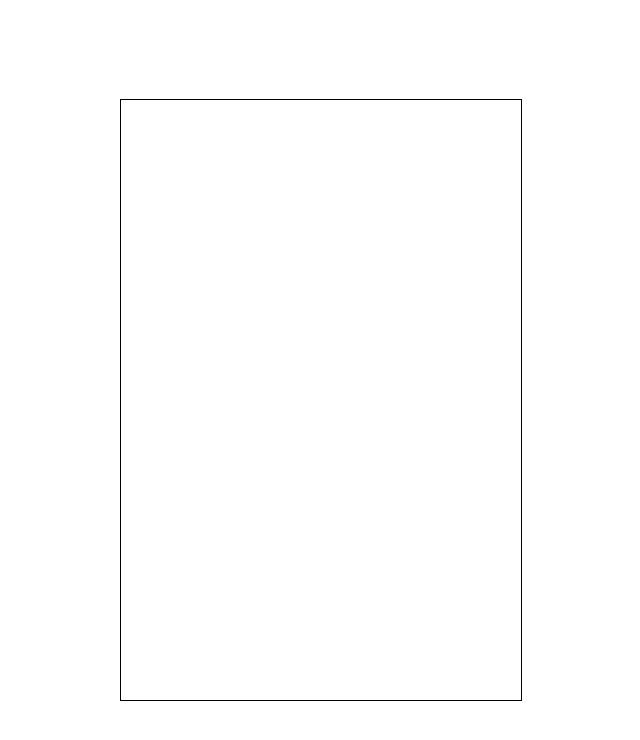
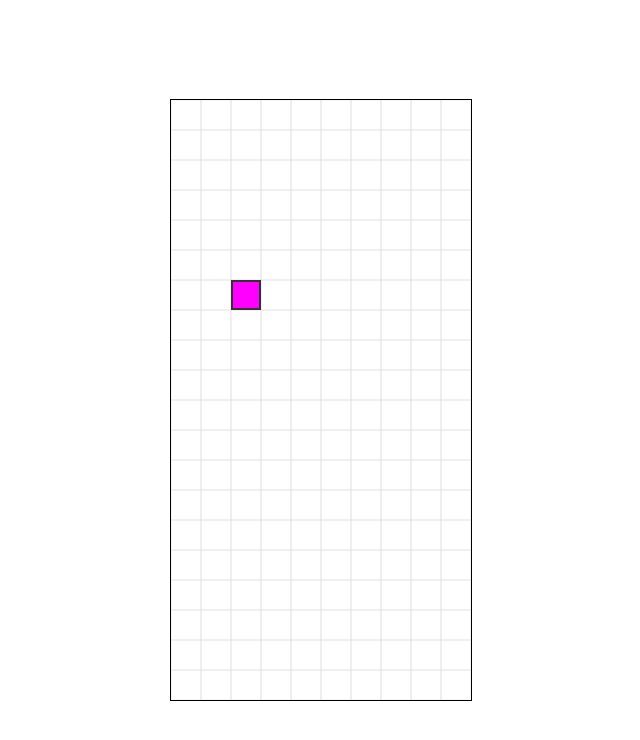
Before and after one commit to egorchern/Tetris, a plain HTML site: page index.html in a window 1280 px wide. Shown: the whole page, without its empty margins (319-959 px from the left). Drawn offline with Linux system fonts and the light colour scheme.

Commit message:
added gridlines

```diff
--- a/index.html
+++ b/index.html
@@ -11,7 +11,7 @@
 <body>
     <div id="body_wrapper" class="perfect_aligner">
 
-        <canvas id="main_canvas" width = "400" height = "600"></canvas>
+        <canvas id="main_canvas" width = "300" height = "600"></canvas>
 
 
 
--- a/main.js
+++ b/main.js
@@ -1,86 +1,119 @@
 "use strict";
-document.addEventListener("DOMContentLoaded", function(ev){
+
+// 10 x 20
+document.addEventListener("DOMContentLoaded", function (ev) {
     init();
 });
 
-let canvas;
-let ctx;
-let field;
-let frame_timer;
-let frame_interval = 16.6;
-let test;
-function init(){
+let canvas, ctx, field, frame_timer, current_block;
+let frame_interval = 800;
+let colors = {
+    "green": "hsl(120, 60%, 50%)",
+    "blue": "hsl(180, 100%, 65%)",
+    "yellow": "hsl(60, 100%, 70%)",
+    "red": "hsl(0, 100%, 60%)",
+    "purple": "hsl(300, 100%, 50%)"
+};
+
+function init() {
     canvas = document.querySelector("#main_canvas");
     ctx = canvas.getContext("2d");
-    field = new game_field(15, 20);
-    frame_timer = setInterval(function(){process_frame()}, frame_interval);
-    test = new game_block("hsl(120, 60%, 50%)", 40, 40);
+    field = new game_field(10, 20);
+    field.draw();
+    frame_timer = setInterval(function () {
+        process_frame()
+    }, frame_interval);
+    current_block = new game_block(colors["purple"], 2 * field.block_width, 0);
 }
 
 
 
 
 // game_field class
-class game_field{
+class game_field {
     //width in blocks and height in block
-    constructor(width, height){
-
+    constructor(width, height) {
+        this.x_blocks = width;
+        this.y_blocks = height;
         this.block_width = canvas.width / width;
         this.block_height = canvas.height / height;
         this.gravity = 1;
         this.pieces = [];
-        this.draw = function(){
-            alert("draw works");
+        this.draw = function () {
+            //draw gridlines
+            for(let i = 0; i < this.y_blocks; i += 1 ){
+                for(let j = 0; j < this.x_blocks; j += 1){
+                    ctx.save();
+                    ctx.lineWidth = 0.5;
+                    ctx.strokeStyle = "hsl(0, 0%, 85%)";
+                    ctx.beginPath();
+                    let starting_point_x = j * field.block_width;
+                    let starting_point_y = i * field.block_height;
+                    let end_point_x = starting_point_x + field.block_width;
+                    let end_point_y = starting_point_y + field.block_height;
+                    ctx.moveTo(starting_point_x, starting_point_y);
+                    ctx.lineTo(end_point_x, starting_point_y);
+                    ctx.lineTo(end_point_x, end_point_y);
+                    ctx.lineTo(starting_point_x, end_point_y);
+                    ctx.closePath();
+                    ctx.stroke();
+                    ctx.restore();
+                }
+            }
         }
-        this.add_piece = function(piece){
+        this.update = function () {
+
+        }
+        this.add_piece = function (piece) {
             this.pieces.push(piece);
         }
     }
 }
+
 /*
 Patterns:
 
-    1:           2:           3:             4:             5:
+   1: (Blue)  2:(Yellow)   3:(Green)       4:(Red)       5:(Purple)
 
     *           * *          * *              *             *
     *           * *            * *          * * *           *
     *                                                       *
     *                                                     * *
 
-
-
-
-
 */
 
-class game_piece{
-    constructor(pattern){
+class game_piece {
+    constructor(pattern) {
         this.blocks = [];
     }
 }
 
-class game_block{
-    constructor(fill_color, x, y){
+class game_block {
+    constructor(fill_color, x, y) {
         this.fill_color = fill_color;
         this.top = y;
         this.left = x;
         this.right = x + field.block_width;
         this.bottom = y + field.block_height;
-        this.draw = function(){
+        this.draw = function () {
             ctx.beginPath();
-            ctx.fillStyle = "hsl(0,0%,20%)"
-            ctx.fillRect(this.left, this.top, this.right, this.bottom);
-            ctx.clearRect(this.left + 3, this.top + 3, this.right - 6, this.bottom - 6);
+            ctx.fillStyle = "hsl(0,0%,20%)";
+            ctx.fillRect(this.left, this.top, field.block_width, field.block_height);
+            ctx.clearRect(this.left + 2, this.top + 2, field.block_width - 4, field.block_height - 4);
             ctx.fillStyle = this.fill_color;
-            ctx.fillRect(this.left + 3, this.top + 3, this.right - 6, this.bottom - 6);
+            ctx.fillRect(this.left + 2, this.top + 2, field.block_width - 4, field.block_height - 4);
         }
     }
 }
 
 
-function process_frame(){
-    ctx.clearRect(0,0,canvas.width,canvas.height);
-    test.top += 2;
-    //test.bottom += 1;
-    test.draw();
+function process_frame() {
+    ctx.clearRect(0, 0, canvas.width, canvas.height);
+    field.draw();
+    if (current_block.bottom < canvas.height) {
+        current_block.top += field.block_height;
+        current_block.bottom += field.block_height;
+    }
+
+    current_block.draw();
 }
```
